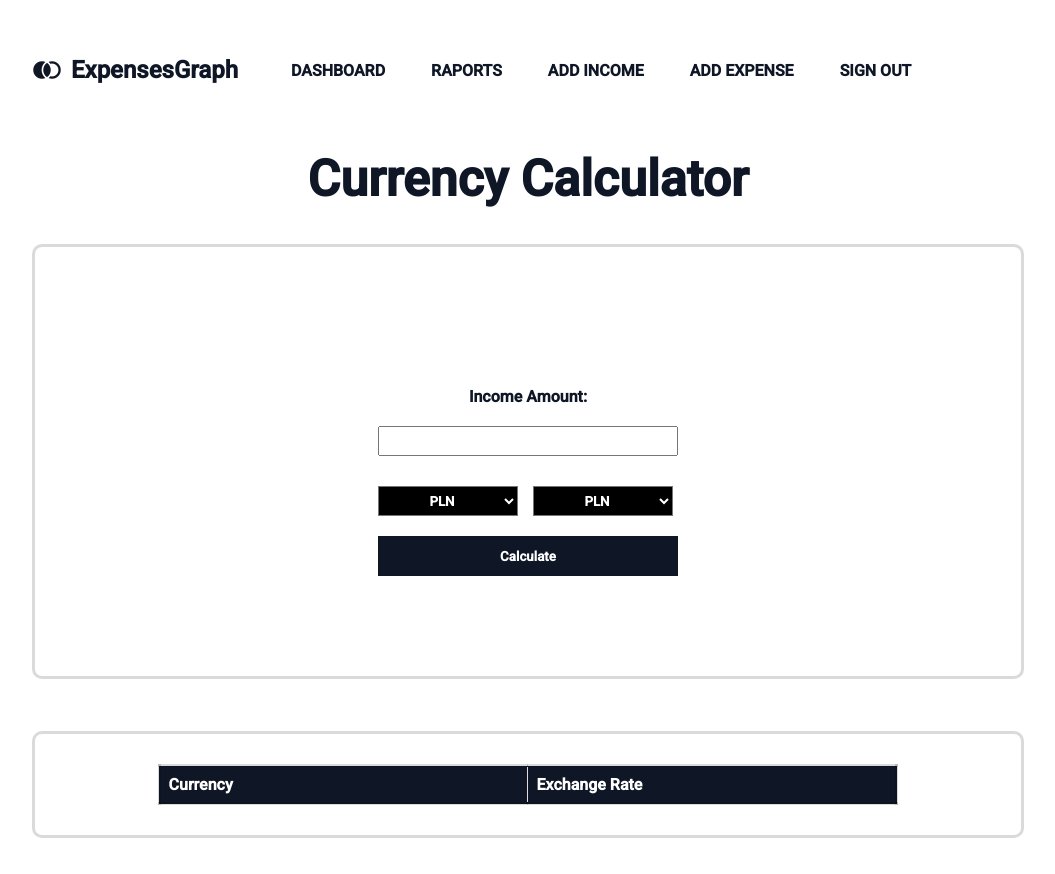
After one commit to YoFilip/ExpensesGraph, a PHP site: page /currency_page.php in a window 1280 px wide. The commit adds this page. Shown: the whole page, without its empty margins (112-1167 px from the left). Run offline with PHP 8.4, Linux system fonts and the light colour scheme; lists and menus that the app fills with data are empty.

Commit message:
Update #22

```diff
--- a/css/style.css
+++ b/css/style.css
@@ -1,3 +1,4 @@
+@import url('https://fonts.googleapis.com/css2?family=Barlow:wght@200&family=Changa:wght@300&family=Orbitron&family=Roboto:wght@500&display=swap');
 :root{
     --bg-color: #EEEEEE;
     --box-color:#fff;
@@ -27,6 +28,7 @@
     font-family: 'Changa', sans-serif;
     font-family: 'Orbitron', sans-serif;
     font-family: 'Roboto', sans-serif;
+    font-weight: bold;
 }
 body {
     background: var(--box-color);
--- /dev/null
+++ b/sites/currency_page.php
@@ -0,0 +1,247 @@
+<!DOCTYPE html>
+<html lang="pl">
+<head>
+    <meta charset="UTF-8">
+    <meta http-equiv="X-UA-Compatible" content="IE=edge">
+    <meta name="viewport" content="width=device-width, initial-scale=1.0">
+    <link rel="stylesheet" href="../css/style.css">
+    <link rel="stylesheet" href="../css/scrollbar.css">
+    <title>ExpensesGraph</title>
+    <link href="https://fonts.googleapis.com/css2?family=Material+Symbols+Outlined" rel="stylesheet" />
+    <style>
+        form {
+            background-color: var(--white);
+            display: flex;
+            justify-content: center;
+            align-items: center;
+            flex-direction: column;
+            color: var(--text);
+            width: auto;
+            height: auto;
+            padding: 100px 150px 50px 150px;
+        }
+
+        form input {
+            margin-top: 10px;
+            width: 300px;
+            height: 30px;
+            padding: 6px;
+        }
+
+        form input[type=email], input[type=password] {
+            text-transform: lowercase;
+        }
+
+        form input[type=email]:hover, input[type=password]:hover {
+            border: 1px solid var(--text);
+        }
+
+        form select {
+            margin-top: 30px;
+            width: 140px;
+            height: 30px;
+            padding: 6px;
+            margin-right: 5px;
+        }
+
+        form .select-container {
+            display: flex;
+            justify-content: space-between;
+            width: 300px;
+        }
+
+        form button.item-btn {
+            width: 300px;
+            height: 40px;
+            background-color: var(--text);
+            border: none;
+            color: #fff;
+            transition: all 1s;
+            margin-top: 20px;
+        }
+
+        form button.item-btn:hover {
+            width: 325px;
+            height: 50px;
+        }
+
+        form label {
+            margin-bottom: 10px;
+        }
+
+        #login_a {
+            margin-top: 20px;
+            color: var(--text);
+            text-decoration: underline;
+        }
+
+        .material-symbols-outlined {
+            font-size: 45px;
+        }
+
+        .card-02 {
+            height: auto;
+            padding: 30px;
+        }
+
+        #result {
+            margin-top: 20px;
+            text-align: center;
+            font-size: 40px;
+            margin-bottom: 20px;
+        }
+
+        #exchange-rates-table {
+            margin-top: 20px;
+            border-collapse: collapse;
+            width: 80%;
+            margin: 0 auto;
+        }
+
+        #exchange-rates-table th, #exchange-rates-table td {
+            border: 1px solid #ddd;
+            padding: 8px;
+            text-align: left;
+        }
+
+        #exchange-rates-table th {
+            background-color: var(--text);
+            color: #fff;
+            border-radius:0;
+        }
+
+    </style>
+</head>
+<body>
+
+<section>
+    <div class="header">
+        <div class="row">
+            <div class="card-03">
+                <header>
+                    <span class="material-symbols-outlined">join_left</span>
+                    <h1>ExpensesGraph</h1>
+                    <input type="checkbox" id="nav_check" hidden>
+                    <nav>
+                        <ul>
+                            <li><a href="dashboard.php">Dashboard</a></li>
+                            <li><a href="raports_page.php">Raports</a></li>
+                            <li><a href="income_page.php">Add Income</a></li>
+                            <li><a href="expense_page.php">Add Expense</a></li>
+                            <li><a href="../php/logout.php">Sign Out</a></li>
+                        </ul>
+                    </nav>
+                    <label for="nav_check" class="hamburger">
+                        <div></div>
+                        <div></div>
+                        <div></div>
+                    </label>
+                </header>
+            </div>
+        </div>
+    </div>
+</section>
+
+<section>
+    <div class="container">
+        <h1>Currency Calculator</h1>
+        <div class="row">
+            <div class="card-02">
+                <form id="currency-form">
+                    <label for="amount">Income Amount:</label>
+                    <input type="number" id="amount" step="0.01" required />
+
+                    <div class="select-container">
+                        <select id="from-currency" required>
+                            <option value="PLN">PLN</option>
+                            <option value="USD">USD</option>
+                            <option value="EUR">EUR</option>
+                            <option value="GBP">GBP</option>
+                        </select>
+
+                        <select id="to-currency" required>
+                            <option value="PLN">PLN</option>
+                            <option value="USD">USD</option>
+                            <option value="EUR">EUR</option>
+                            <option value="GBP">GBP</option>
+                        </select>
+                    </div>
+
+                    <button class="item-btn" type="button" onclick="calculateCurrency()">Calculate</button>
+                </form>
+
+                <div id="result"></div>
+            </div>
+        </div>
+    </div>
+</section>
+
+<section>
+    <div class="container">
+        <div class="row">
+            <div class="card-02">
+                <table id="exchange-rates-table">
+                    <thead>
+                        <tr>
+                            <th>Currency</th>
+                            <th>Exchange Rate</th>
+                        </tr>
+                    </thead>
+                    <tbody id="exchange-rates-body">
+                    </tbody>
+                </table>
+            </div>
+        </div>
+    </div>
+</section>
+
+<script>
+    function updateExchangeRates() {
+        var apiKey = 'bf07853c4b1f54b8310b3b15';
+        var fromCurrency = document.getElementById('from-currency').value;
+        var exchangeRatesUrl = 'https://v6.exchangerate-api.com/v6/' + apiKey + '/latest/' + fromCurrency;
+
+        fetch(exchangeRatesUrl)
+            .then(response => response.json())
+            .then(data => {
+                var rates = data.conversion_rates;
+                var tableBody = document.getElementById('exchange-rates-body');
+                tableBody.innerHTML = '';
+
+                for (var currency in rates) {
+                    var row = tableBody.insertRow();
+                    var cell1 = row.insertCell(0);
+                    var cell2 = row.insertCell(1);
+                    cell1.innerHTML = currency;
+                    cell2.innerHTML = rates[currency];
+                }
+            })
+            .catch(error => {
+                console.error('Error fetching exchange rates:', error);
+            });
+    }
+
+    setInterval(updateExchangeRates, 250);
+
+    function calculateCurrency() {
+        var amount = document.getElementById('amount').value;
+        var fromCurrency = document.getElementById('from-currency').value;
+        var toCurrency = document.getElementById('to-currency').value;
+        var apiKey = 'bf07853c4b1f54b8310b3b15';
+        var apiUrl = 'https://v6.exchangerate-api.com/v6/' + apiKey + '/latest/' + fromCurrency;
+
+        fetch(apiUrl)
+            .then(response => response.json())
+            .then(data => {
+                var exchangeRate = data.conversion_rates[toCurrency];
+                var result = amount * exchangeRate;
+                document.getElementById('result').innerHTML = 'Converted currency: ' + result.toFixed(2) + ' ' + toCurrency;
+            })
+            .catch(error => {
+                console.error('Error fetching exchange rates:', error);
+            });
+    }
+</script>
+
+</body>
+</html>
--- a/sites/dashboard.php
+++ b/sites/dashboard.php
@@ -169,6 +169,9 @@
                                     <a href="expense_page.php">Add Expense</a>
                                 </li>
                                 <li>
+                                    <a href="currency_page.php">Currency Calculator</a>
+                                </li>
+                                <li>
                                     <a href="../php/logout.php">Sign Out</a>
                                 </li>
                             </ul>
@@ -221,6 +224,7 @@
 <script>
 var chartDatasets = <?php echo json_encode($datasets); ?>;
 var options = {
+        colors: ['#007BFF', '#0F1626'],
           series: chartDatasets,
           chart: {
           type: 'area',
--- a/sites/edit_expense_page.php
+++ b/sites/edit_expense_page.php
@@ -136,6 +136,9 @@ if (!$expense) {
                                     <a href="expense_page.php">Add Expense</a>
                                 </li>
                                 <li>
+                                    <a href="currency_page.php">Currency Calculator</a>
+                                </li>
+                                <li>
                                     <a href="../php/logout.php">Sign Out</a>
                                 </li>
                         </ul>
--- a/sites/income_page.php
+++ b/sites/income_page.php
@@ -103,6 +103,9 @@ if (!isset($_SESSION['logged_in']) || $_SESSION['logged_in'] !== true) {
                             <a href="expense_page.php">Add Expense</a>
                         </li>
                         <li>
+                             <a href="currency_page.php">Currency Calculator</a>
+                        </li>
+                        <li>
                             <a href="../php/logout.php">Sign Out</a>
                         </li>
                     </ul>
```
Also changed, not shown: sites/expense_page.php (+4 -5 lines), sites/raports_page.php (+6 -8 lines).
